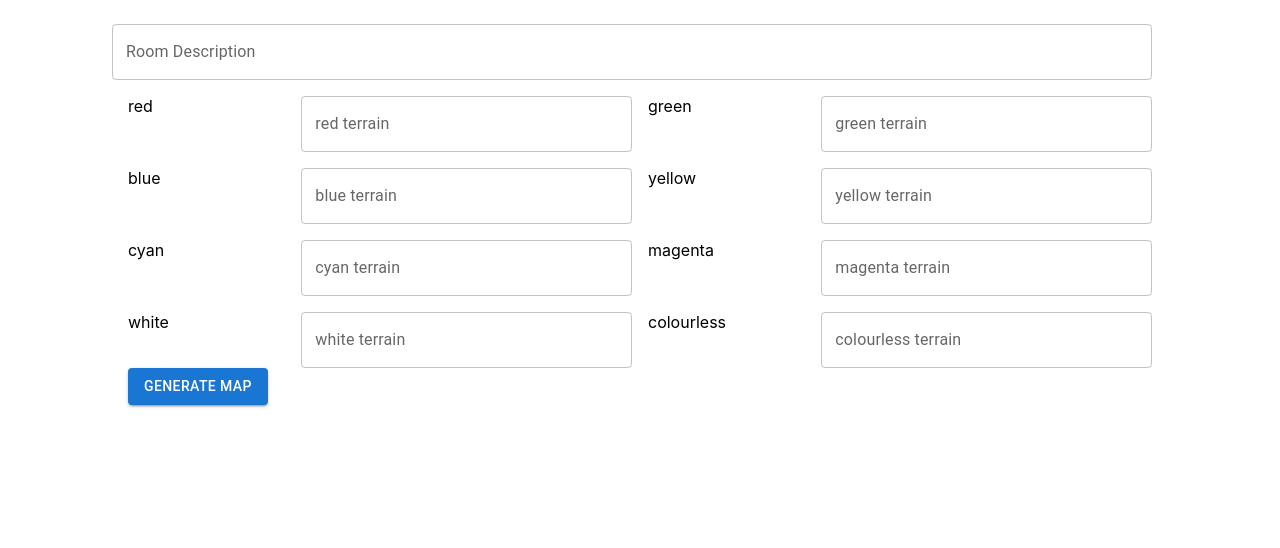
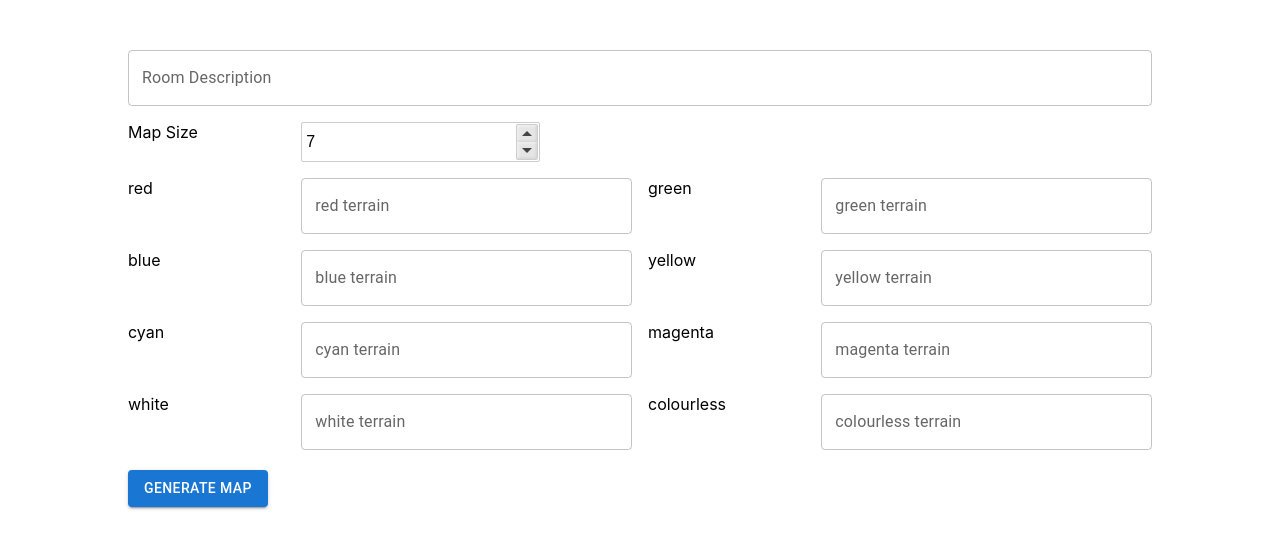
Before and after one commit to Areeba-F/hack_the_planet, a React (Create React App) app in the folder frontend/: page / in a window 1280 px wide. Shown: the top 548 px of the page. Built offline with nearby package versions, Linux system fonts and the light colour scheme.

Commit message:
prompt form

```diff
--- a/frontend/package.json
+++ b/frontend/package.json
@@ -3,6 +3,7 @@
   "version": "0.1.0",
   "private": true,
   "dependencies": {
+    "@base-ui-components/react": "^1.0.0-alpha.6",
     "@emotion/react": "^11.14.0",
     "@emotion/styled": "^11.14.0",
     "@mui/material": "^6.4.4",
@@ -13,6 +14,7 @@
     "axios": "^1.7.9",
     "react": "^19.0.0",
     "react-dom": "^19.0.0",
+    "react-numeric-input": "^2.2.3",
     "react-scripts": "5.0.1",
     "web-vitals": "^2.1.4"
   },
--- /dev/null
+++ b/frontend/public/theme.css
@@ -0,0 +1,35 @@
+:root {
+  color-scheme: light dark;
+
+  --color-blue: oklch(45% 50% 264);
+  --color-red: oklch(50% 55% 31);
+
+  --color-gray-50: oklch(98.42% 0.0034 247.86);
+  --color-gray-100: oklch(12% 9.5% 264 / 5%);
+  --color-gray-200: oklch(12% 9% 264 / 8%);
+  --color-gray-300: oklch(12% 8.5% 264 / 17%);
+  --color-gray-400: oklch(12% 8% 264 / 38%);
+  --color-gray-500: oklch(12% 7.5% 264 / 50%);
+  --color-gray-600: oklch(12% 7% 264 / 67%);
+  --color-gray-700: oklch(12% 6% 264 / 77%);
+  --color-gray-800: oklch(12% 5% 264 / 85%);
+  --color-gray-900: oklch(12% 5% 264 / 90%);
+  --color-gray-950: oklch(12% 5% 264 / 95%);
+
+  @media (prefers-color-scheme: dark) {
+    --color-blue: oklch(69% 50% 264);
+    --color-red: oklch(80% 55% 31);
+
+    --color-gray-50: oklch(17% 1% 264);
+    --color-gray-100: oklch(28% 3% 264 / 65%);
+    --color-gray-200: oklch(31% 3% 264 / 80%);
+    --color-gray-300: oklch(35% 3% 264 / 80%);
+    --color-gray-400: oklch(47% 3.5% 264 / 80%);
+    --color-gray-500: oklch(64% 4% 264 / 80%);
+    --color-gray-600: oklch(82% 4% 264 / 80%);
+    --color-gray-700: oklch(92% 4.5% 264 / 80%);
+    --color-gray-800: oklch(93% 3.5% 264 / 85%);
+    --color-gray-900: oklch(95% 2% 264 / 90%);
+    --color-gray-950: oklch(94% 1.5% 264 / 95%);
+  }
+}
--- a/frontend/src/App.js
+++ b/frontend/src/App.js
@@ -4,6 +4,7 @@ import React from 'react';
 import axios from 'axios';
 
 import Grid from "./Components/Grid";
+
 
 class App extends React.Component {
 
--- /dev/null
+++ b/frontend/src/PromptForm.css
@@ -0,0 +1,3 @@
+.size-input {
+    height:  40px;
+}
--- a/frontend/src/PromptForm.js
+++ b/frontend/src/PromptForm.js
@@ -6,23 +6,29 @@ import Item from '@mui/material/Grid';
 import OutlinedInput from '@mui/material/OutlinedInput';
 import TextField from '@mui/material/TextField';
 import Button from '@mui/material/Button';
-
+import NumericInput from 'react-numeric-input';
+import styles from "./PromptForm.css"
 
 class PromptForm extends React.Component {
   state = {
     prompt: "",
+    size: 7,
   };
 
-  handleChange = (event) => {
+  handleChangePromptDescription = (event) => {
     this.setState({ prompt: event.target.value });
-    console.log(this.state);
+  };
+
+  handleChangeBoardSize = (value) => {
+    this.setState({ size: value });
   };
 
   handleSubmit = (event) => {
     event.preventDefault();
     axios
         .post('http://localhost:8000/maps/submit_prompt_form/', {
-            prompt: this.state.prompt
+            prompt: this.state.prompt,
+            size: this.state.size
           }
         )
         .then((res) => {
@@ -31,20 +37,38 @@ class PromptForm extends React.Component {
         });
   };
 
+  numericFormat = (stringValue) => {
+    return stringValue.replace(/\D/, "");
+  };
+
   render() {
     return(
       <div id='prompt-form'>
         <form onSubmit={this.handleSubmit}>
-          <br/>
-          <br/>
 
-          <div>
+          <div style={{marginBottom: 20, marginTop: 50}}>
             <Grid container spacing={2}>
+              <Grid item xs={12}>
                 <TextField fullWidth
                   label="Room Description" id="prompt-input"
-                onchange={this.handleChange}
+                  onChange={this.handleChangePromptDescription}
                   multiline={true}
                 />
+              </Grid>
+
+              <Grid item xs={2}>
+                <label for='size-input'>Map Size</label>
+              </Grid>
+              <Grid item xs={10}>
+                <NumericInput
+                  name='size-input'
+                  min={7} max={21}
+                  defaultValue={7}
+                  onChange={this.handleChangeBoardSize}
+                  format={this.numericFormat}
+                  className={'size-input'}
+                />
+              </Grid>
 
               <TerrainInput colour={'red'}/>
               <TerrainInput colour={'green'}/>
@@ -57,10 +81,13 @@ class PromptForm extends React.Component {
             </Grid>
           </div>
 
+          <Grid item xs={12}>
             <Button variant="contained"
               type='submit'>
                 Generate Map
             </Button>
+          </Grid>
+
         </form>
 
 
```
Also changed, not shown: frontend/src/InputNumberField.css (added, +94 -0 lines), frontend/src/InputNumberField.js (added, +79 -0 lines), 1 other file (tests, documents, lock files or other folders). Lines whose indentation alone changed are shown as unchanged.
